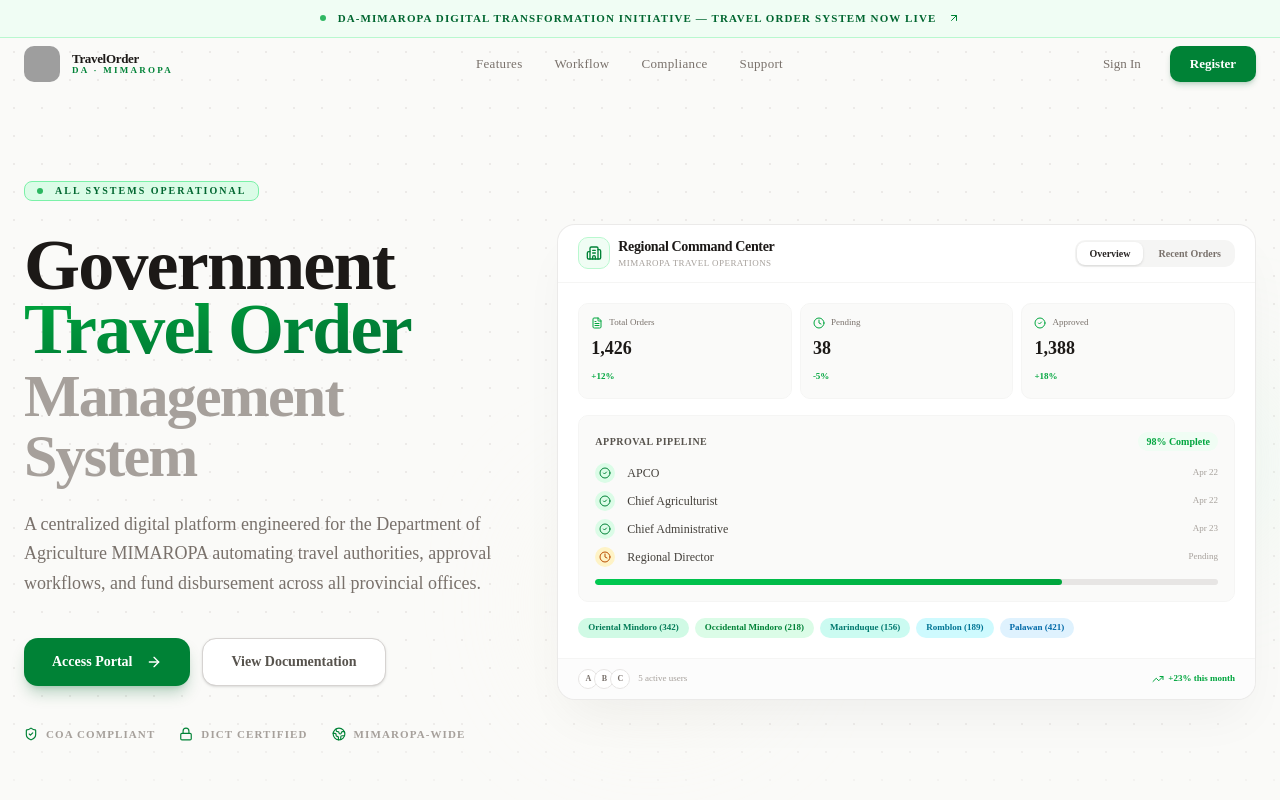
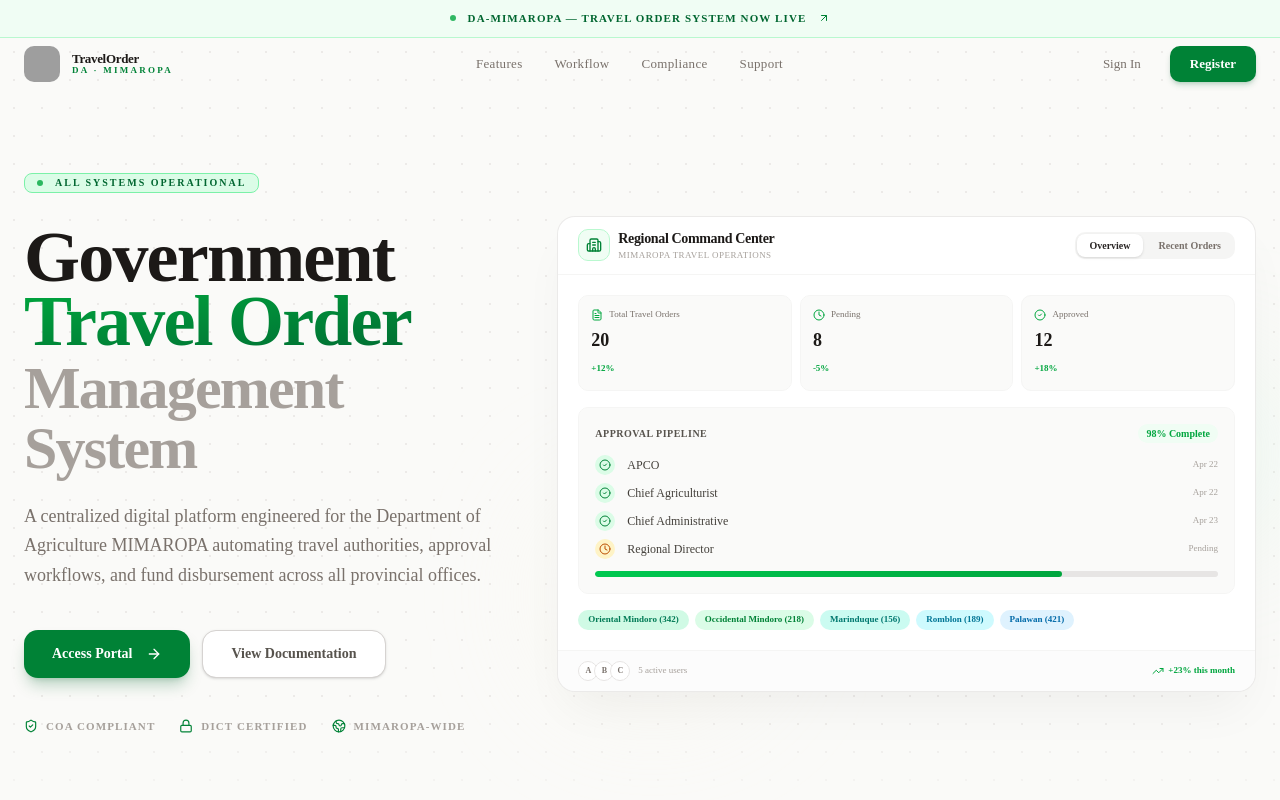
Before and after one commit to abfasb/da-travel_order, a Next.js app: page / in a window 1280 px wide. Shown: the top 800 px of the page. Built offline with nearby package versions, Linux system fonts and the light colour scheme; grey boxes are pictures that could not be loaded.

Commit message:
changed the landing pgae

```diff
--- a/app/page.tsx
+++ b/app/page.tsx
@@ -52,7 +52,7 @@
   <div className="w-full bg-green-50 border-b border-green-200 py-2.5 px-6 flex items-center justify-center gap-3 z-50 relative">
     <span className="flex h-1.5 w-1.5 rounded-full bg-green-600 animate-pulse" />
     <p className="text-[11px] font-bold tracking-widest uppercase text-green-800 text-center">
-      DA-MIMAROPA Digital Transformation Initiative — Travel Order System Now Live
+      DA-MIMAROPA — Travel Order System Now Live
     </p>
     <ArrowUpRight className="w-3 h-3 text-green-700 shrink-0" />
   </div>
@@ -184,7 +184,7 @@
   ];
 
   return (
-    <section className="relative min-h-screen flex items-center pt-32 pb-20 overflow-hidden bg-[#FAFAF8]">
+    <section className="relative min-h-screen flex items-center pt-28 pb-20 overflow-hidden bg-[#FAFAF8]">
       <div
         className="absolute inset-0 z-0 opacity-[0.4]"
         style={{
@@ -332,9 +332,9 @@
                   {/* Mini stats row */}
                   <div className="grid grid-cols-3 gap-2">
                     {[
-                      { label: "Total Orders", value: "1,426", change: "+12%", icon: FileText },
-                      { label: "Pending", value: "38", change: "-5%", icon: Clock },
-                      { label: "Approved", value: "1,388", change: "+18%", icon: CheckCircle2 },
+                      { label: "Total Travel Orders", value: "20", change: "+12%", icon: FileText },
+                      { label: "Pending", value: "8", change: "-5%", icon: Clock },
+                      { label: "Approved", value: "12", change: "+18%", icon: CheckCircle2 },
                     ].map((stat, i) => (
                       <div key={i} className="bg-stone-50 rounded-lg p-3 border border-stone-100">
                         <div className="flex items-center gap-1.5 mb-1">
@@ -877,9 +877,7 @@
       <div className="grid grid-cols-1 md:grid-cols-4 gap-12 mb-16">
         <div className="md:col-span-2">
           <div className="flex items-center gap-3 mb-5">
-            <div className="w-9 h-9 bg-green-700 rounded-lg flex items-center justify-center shadow-sm">
-              <Leaf className="w-4 h-4 text-white" />
-            </div>
+            <img src="https://upload.wikimedia.org/wikipedia/commons/thumb/e/e9/Department_of_Agriculture_of_the_Philippines.svg/1280px-Department_of_Agriculture_of_the_Philippines.svg.png" alt="TravelOrder Logo" className="w-9 h-9 b rounded-lg flex items-center justify-center shadow-sm" />
             <div>
               <div className="text-[13px] font-black text-stone-900">TravelOrder</div>
               <div className="text-[9px] text-green-700 font-bold uppercase tracking-[0.25em]">DA · MIMAROPA</div>
--- a/package.json
+++ b/package.json
@@ -3,7 +3,7 @@
   "version": "0.1.0",
   "private": true,
   "scripts": {
-    "dev": "next dev --webpack",
+    "dev": "next dev",
     "build": "next build --webpack",
     "start": "next start",
     "lint": "eslint",
```
Also changed, not shown: public/manifest.json.
